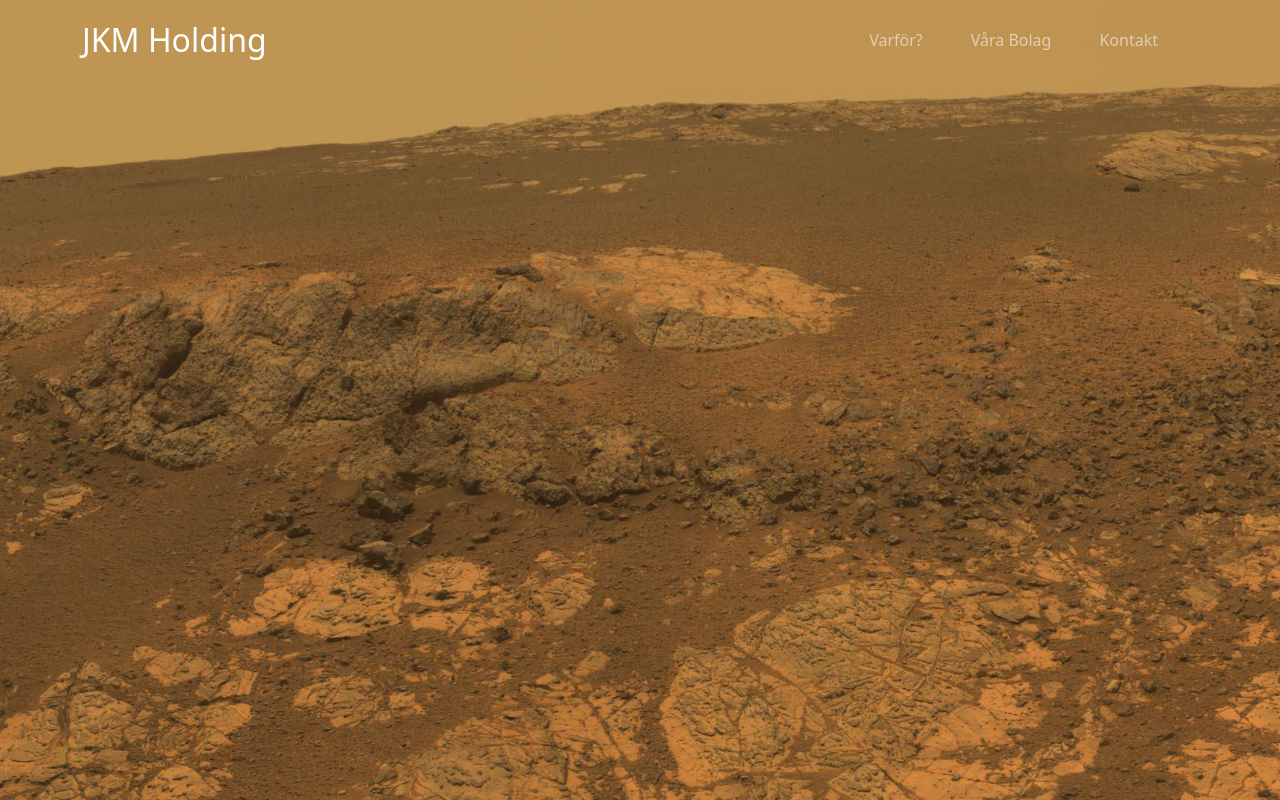
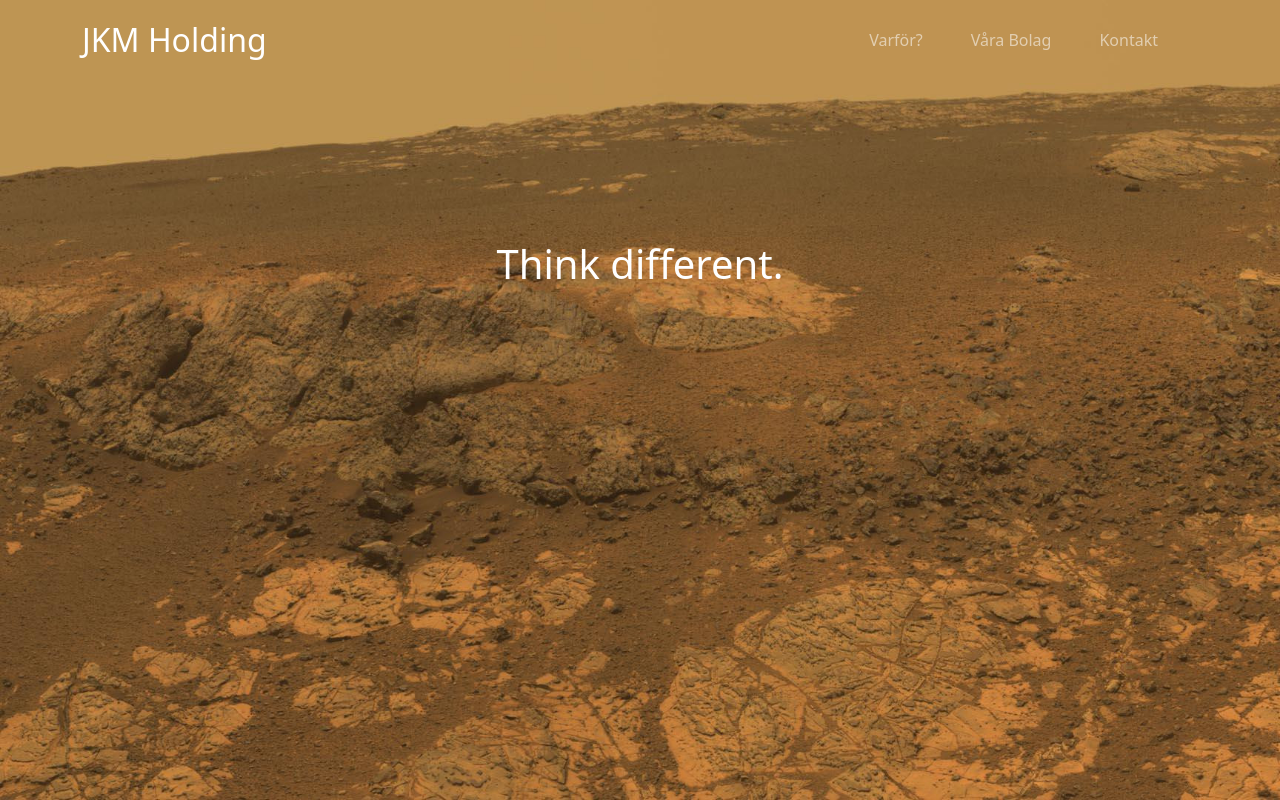
Before and after one commit to kevalane/jkmholding-frontend, an Angular app: page / in a window 1280 px wide. Built offline with nearby package versions, Linux system fonts and the light colour scheme.

Commit message:
Added main title.

```diff
--- a/src/app/navbar/navbar.component.css
+++ b/src/app/navbar/navbar.component.css
@@ -50,3 +50,9 @@ hr {
 .nav-link:hover {
     color: #fff !important;
 }
+
+#mainTitle {
+    margin-top: 20vh;
+    color: #fff;
+    text-align: center;
+}
--- a/src/app/navbar/navbar.component.html
+++ b/src/app/navbar/navbar.component.html
@@ -18,7 +18,8 @@
             <a class="nav-link" routerLink="/contact">Kontakt</a>
           </li>
         </ul>
-      </div>
-    </div>
+      </div><!-- Close navbarSupportetContent -->
+    </div><!-- Close Container-->
   </nav>
+  <h1 id="mainTitle">{{mainTitle}}</h1>
 </header>
--- a/src/app/navbar/navbar.component.ts
+++ b/src/app/navbar/navbar.component.ts
@@ -7,9 +7,25 @@ import { Component, OnInit } from '@angular/core';
 })
 export class NavbarComponent implements OnInit {
 
-  constructor() { }
+  public mainTitle: string;
+  public titles: any;
+
+  constructor() {
+    this.mainTitle = '';
+    this.titles = [
+      'Here\'s to the crazy ones.',
+      'Vi startar & investerar i framtidens bolag.',
+      'Vi går dit andra inte vågar.',
+      'Think different.'
+    ];
+  }
 
   ngOnInit(): void {
+    this.mainTitle = this.randomizeMainTitle();
   }
 
+  private randomizeMainTitle(): string {
+
+    return this.titles[Math.floor(Math.random() * this.titles.length)]
+  }
 }
```
